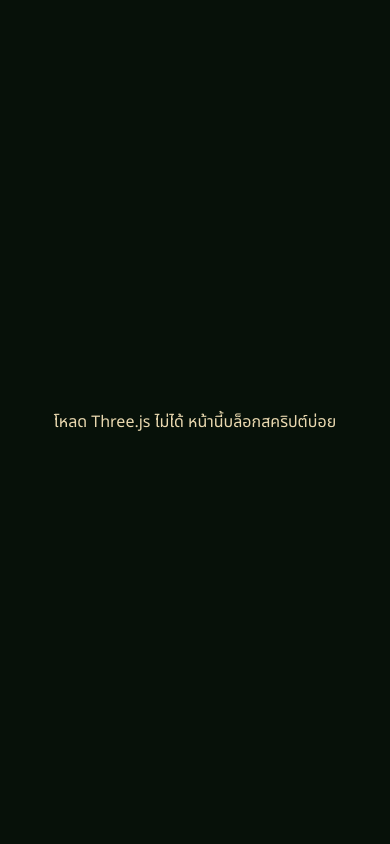
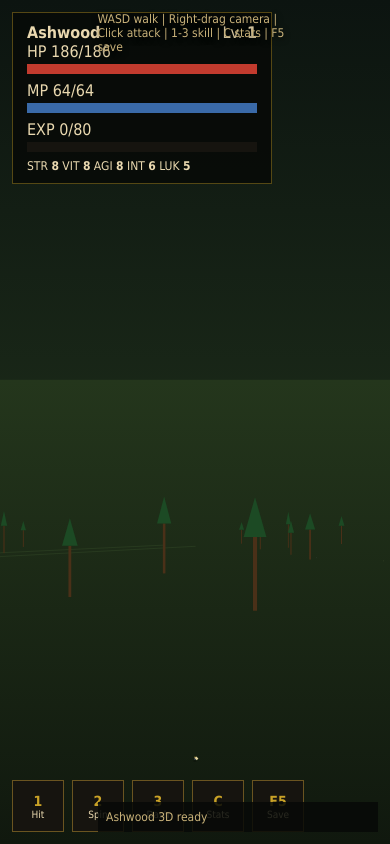
Before and after one commit to SupCsiteamGeng1/ashwood-forest, a plain HTML site: page index.html in a window 390 px wide. Drawn offline with nearby package versions, Linux system fonts and the light colour scheme.

Commit message:
Self-contained 3D scene, no external Three.js

```diff
--- a/index.html
+++ b/index.html
@@ -1,26 +1,24 @@
 <!DOCTYPE html>
 <html lang="th">
 <head>
-<meta charset="UTF-8" />
-<meta name="viewport" content="width=device-width, initial-scale=1.0" />
+<meta charset="UTF-8"/>
+<meta name="viewport" content="width=device-width, initial-scale=1.0"/>
 <title>Ashwood 3D</title>
 <style>
-@import url('https://fonts.googleapis.com/css2?family=Cinzel:wght@600&family=Noto+Sans+Thai:wght@400;600&display=swap');
 *{box-sizing:border-box;margin:0;padding:0}
-html,body{width:100%;height:100%;overflow:hidden;background:#071109;color:#ead9b0;font-family:'Noto Sans Thai',sans-serif;user-select:none}
-#fail{position:fixed;inset:0;display:none;align-items:center;justify-content:center;text-align:center;padding:24px;z-index:50;background:#071109}
-#hud{position:fixed;inset:0;pointer-events:none;z-index:5}
-.panel{pointer-events:auto;background:rgba(8,10,7,.82);border:1px solid rgba(201,162,39,.35);padding:10px 14px;margin:14px;min-width:250px}
-.name{font-family:Cinzel,serif;font-size:18px}
-.bar{height:10px;background:#16140f;margin:3px 0 6px}.bar i{display:block;height:100%}
+html,body{width:100%;height:100%;overflow:hidden;background:#071109;color:#ead9b0;font-family:Tahoma,sans-serif;user-select:none}
+canvas{display:block;width:100%;height:100%}
+#hud{position:fixed;inset:0;pointer-events:none}
+.panel{pointer-events:auto;background:rgba(8,10,7,.86);border:1px solid rgba(201,162,39,.4);padding:10px 14px;margin:12px;width:260px}
+.bar{height:10px;background:#16140f;margin:3px 0 7px}.bar i{display:block;height:100%}
 #hpFill{background:#c23b2e;width:100%}#mpFill{background:#3a6aa8;width:100%}#expFill{background:#d4a017;width:0}
-#hint{position:fixed;top:14px;left:50%;transform:translateX(-50%);font-size:12px;color:#c9b27a;z-index:5}
-#skills{position:fixed;left:14px;bottom:14px;display:flex;gap:8px;pointer-events:auto;z-index:5}
-.sk{width:54px;height:54px;background:#16140f;border:1px solid #6a5420;display:flex;flex-direction:column;align-items:center;justify-content:center;font-size:10px;cursor:pointer}
-.sk b{font-family:Cinzel,serif;color:#c9a227}
-#log{position:fixed;right:14px;bottom:14px;width:280px;max-height:110px;overflow:hidden;font-size:12px;background:rgba(8,10,7,.82);padding:8px;z-index:5}
+#hint{position:fixed;top:12px;left:50%;transform:translateX(-50%);font-size:12px;color:#c9b27a;text-shadow:0 2px 6px #000}
+#skills{position:fixed;left:12px;bottom:12px;display:flex;gap:8px;pointer-events:auto}
+.sk{width:52px;height:52px;background:#16140f;border:1px solid #6a5420;display:flex;flex-direction:column;align-items:center;justify-content:center;font-size:10px;cursor:pointer}
+.sk b{color:#c9a227;font-size:14px}
+#log{position:fixed;right:12px;bottom:12px;width:280px;max-height:110px;overflow:hidden;font-size:12px;background:rgba(8,10,7,.86);padding:8px}
 #log .gold{color:#f0c14a}#log .dmg{color:#ff6b5a}#log .sys{color:#c9b27a}
-#statModal,#deadModal{position:fixed;inset:0;display:none;align-items:center;justify-content:center;background:rgba(0,0,0,.55);pointer-events:auto;z-index:20}
+#statModal,#deadModal{position:fixed;inset:0;display:none;align-items:center;justify-content:center;background:rgba(0,0,0,.55);pointer-events:auto}
 #statModal.show,#deadModal.show{display:flex}
 .modal{width:380px;background:#12140f;border:1px solid #c9a227;padding:18px}
 .row{display:grid;grid-template-columns:60px 1fr 40px 32px;gap:8px;margin:8px 0;align-items:center}
@@ -29,14 +27,22 @@
 </style>
 </head>
 <body>
-<div id="fail">โหลดคลัง 3D ไม่ได้ หรือหน้าพรีวิวบล็อกสคริปต์<br>ลองเปิดไฟล์ forest-3d.html ในเครื่องแทน</div>
-<div id="hud"><div class="panel"><div style="display:flex;justify-content:space-between"><span class="name">Ashwood</span><span>Lv. <b id="lvl">1</b></span></div>
+<canvas id="cv"></canvas>
+<div id="hud"><div class="panel">
+<div style="display:flex;justify-content:space-between"><b>Ashwood</b><span>Lv. <b id="lvl">1</b></span></div>
 <div>HP <span id="hpTxt"></span><div class="bar"><i id="hpFill"></i></div></div>
 <div>MP <span id="mpTxt"></span><div class="bar"><i id="mpFill"></i></div></div>
 <div>EXP <span id="expTxt"></span><div class="bar"><i id="expFill"></i></div></div>
-<div style="font-size:12px">STR <b id="sStr">8</b> VIT <b id="sVit">8</b> AGI <b id="sAgi">8</b> INT <b id="sInt">6</b> LUK <b id="sLuk">5</b> <span id="ptsLabel"></span></div></div></div>
+<div style="font-size:12px">STR <b id="sStr">8</b> VIT <b id="sVit">8</b> AGI <b id="sAgi">8</b> INT <b id="sInt">6</b> LUK <b id="sLuk">5</b> <span id="ptsLabel"></span></div>
+</div></div>
 <div id="hint">WASD walk | Right-drag camera | Click attack | 1-3 skill | C stats | F5 save</div>
-<div id="skills"><div class="sk" data-sk="1"><b>1</b>Hit</div><div class="sk" data-sk="2"><b>2</b>Spin</div><div class="sk" data-sk="3"><b>3</b>Dash</div><div class="sk" id="btnC"><b>C</b>Stats</div><div class="sk" id="btnSave"><b>F5</b>Save</div></div>
+<div id="skills">
+<div class="sk" data-sk="1"><b>1</b>Hit</div>
+<div class="sk" data-sk="2"><b>2</b>Spin</div>
+<div class="sk" data-sk="3"><b>3</b>Dash</div>
+<div class="sk" id="btnC"><b>C</b>Stats</div>
+<div class="sk" id="btnSave"><b>F5</b>Save</div>
+</div>
 <div id="log"></div>
 <div id="statModal"><div class="modal"><h2>CHARACTER</h2><div>Points <b id="pts">0</b></div>
 <div class="row"><span>STR</span><span>ATK</span><b id="mStr">8</b><button data-st="str">+</button></div>
@@ -46,51 +52,39 @@
 <div class="row"><span>LUK</span><span>CRIT</span><b id="mLuk">5</b><button data-st="luk">+</button></div>
 <button class="btn" id="closeStat">Close</button></div></div>
 <div id="deadModal"><div class="modal" style="text-align:center"><h2>YOU DIED</h2><button class="btn" id="revive">Revive</button></div></div>
-<script src="https://cdnjs.cloudflare.com/ajax/libs/three.js/0.149.1/three.min.js"></script>
 <script>
-function boom(m){var f=document.getElementById('fail');f.style.display='flex';f.innerHTML=m;}
-if(typeof THREE==='undefined'){boom('โหลด Three.js ไม่ได้ หน้านี้บล็อกสคริปต์บ่อย');}
-else{
-const SAVE_KEY='ashwood-3d-save-v1';
+const cv=document.getElementById('cv'),ctx=cv.getContext('2d');
+function resize(){cv.width=innerWidth;cv.height=innerHeight;} addEventListener('resize',resize);resize();
 const logEl=document.getElementById('log');
-function log(msg,cls='sys'){const d=document.createElement('div');d.className=cls;d.textContent=msg;logEl.prepend(d);while(logEl.children.length>7)logEl.lastChild.remove();}
-const scene=new THREE.Scene();scene.background=new THREE.Color(0x1a2a18);
-const camera=new THREE.PerspectiveCamera(60,innerWidth/innerHeight,0.1,300);
-const renderer=new THREE.WebGLRenderer({antialias:true});renderer.setSize(innerWidth,innerHeight);renderer.setPixelRatio(Math.min(devicePixelRatio,2));document.body.prepend(renderer.domElement);
-scene.add(new THREE.AmbientLight(0xffffff,0.55));
-const sun=new THREE.DirectionalLight(0xffe6b0,1.15);sun.position.set(20,30,10);scene.add(sun);
-const ground=new THREE.Mesh(new THREE.PlaneGeometry(180,180),new THREE.MeshLambertMaterial({color:0x2a3d22}));ground.rotation.x=-Math.PI/2;scene.add(ground);
-function tree(x,z){const g=new THREE.Group();const t=new THREE.Mesh(new THREE.CylinderGeometry(.18,.28,1.6,6),new THREE.MeshLambertMaterial({color:0x5a3a1c}));t.position.y=.8;const l=new THREE.Mesh(new THREE.ConeGeometry(1.15,2.3,7),new THREE.MeshLambertMaterial({color:0x1f4a24}));l.position.y=2.2;g.add(t,l);g.position.set(x,0,z);scene.add(g);}
-for(let i=0;i<70;i++){const a=Math.random()*Math.PI*2,r=10+Math.random()*60;tree(Math.cos(a)*r,Math.sin(a)*r);}
-function makeChar(color,s=1){const g=new THREE.Group();const b=new THREE.Mesh(new THREE.CylinderGeometry(.28*s,.32*s,1.1*s,8),new THREE.MeshLambertMaterial({color}));b.position.y=.7*s;const h=new THREE.Mesh(new THREE.SphereGeometry(.22*s,10,8),new THREE.MeshLambertMaterial({color:0xc9a227}));h.position.y=1.35*s;g.add(b,h);return g;}
-const heroMesh=makeChar(0x3a4250);scene.add(heroMesh);
-const sword=new THREE.Mesh(new THREE.BoxGeometry(.08,.08,1.1),new THREE.MeshLambertMaterial({color:0xe8d7a0}));sword.position.set(.35,.85,.35);heroMesh.add(sword);
+function log(m,c='sys'){const d=document.createElement('div');d.className=c;d.textContent=m;logEl.prepend(d);while(logEl.children.length>7)logEl.lastChild.remove();}
+const SAVE_KEY='ashwood-soft3d-v1';
 const hero={x:0,z:0,yaw:0,lvl:1,exp:0,next:80,str:8,vit:8,agi:8,int:6,luk:5,pts:0,hp:0,maxHp:0,mp:0,maxMp:0,atkCd:0,dead:false};
-function recalc(){hero.maxHp=90+hero.vit*12+(hero.lvl-1)*8;hero.maxMp=28+hero.int*6;hero.hp=Math.min(hero.hp||hero.maxHp,hero.maxHp);hero.mp=Math.min(hero.mp||hero.maxMp,hero.maxMp);}recalc();hero.hp=hero.maxHp;hero.mp=hero.maxMp;
-const types=[{name:'Imp',color:0x8a3328,hp:38,exp:18,spd:2.2,dmg:[4,8],s:.7},{name:'Wolf',color:0x4a4a58,hp:62,exp:28,spd:3.1,dmg:[7,12],s:.85},{name:'Brute',color:0x4a5a30,hp:120,exp:48,spd:1.5,dmg:[12,20],s:1.25},{name:'Wraith',color:0x5a6a88,hp:80,exp:36,spd:2.6,dmg:[8,14],s:.9}];
+function recalc(){hero.maxHp=90+hero.vit*12+(hero.lvl-1)*8;hero.maxMp=28+hero.int*6;hero.hp=Math.min(hero.hp||hero.maxHp,hero.maxHp);hero.mp=Math.min(hero.mp||hero.maxMp,hero.maxMp);} recalc();hero.hp=hero.maxHp;hero.mp=hero.maxMp;
+let camYaw=0.7; const trees=[];
+for(let i=0;i<70;i++){const a=Math.random()*Math.PI*2,r=12+Math.random()*70;trees.push({x:Math.cos(a)*r,z:Math.sin(a)*r,h:3.2+Math.random()*1.8,s:0.8+Math.random()*0.5});}
+const types=[{name:'Imp',col:'#8a3328',hp:38,exp:18,spd:2.4,dmg:[4,8],s:0.7},{name:'Wolf',col:'#4a4a58',hp:62,exp:28,spd:3.2,dmg:[7,12],s:0.9},{name:'Brute',col:'#4a5a30',hp:120,exp:48,spd:1.6,dmg:[12,20],s:1.3},{name:'Wraith',col:'#5a6a88',hp:80,exp:36,spd:2.7,dmg:[8,14],s:1}];
 const enemies=[];
-function spawn(k,n,r0){for(let i=0;i<n;i++){const t=types[k],a=Math.random()*Math.PI*2,r=r0+Math.random()*12,mesh=makeChar(t.color,t.s);mesh.position.set(Math.cos(a)*r,0,Math.sin(a)*r);scene.add(mesh);enemies.push({mesh,name:t.name,hp:t.hp,maxHp:t.hp,exp:t.exp,spd:t.spd,dmg:t.dmg,alive:true,atkCd:0,wander:Math.random()*6});}}
-spawn(0,6,14);spawn(1,5,22);spawn(2,3,28);spawn(3,4,36);
+function spawn(k,n,r0){for(let i=0;i<n;i++){const t=types[k],a=Math.random()*Math.PI*2,r=r0+Math.random()*10;enemies.push({x:Math.cos(a)*r,z:Math.sin(a)*r,name:t.name,col:t.col,hp:t.hp,maxHp:t.hp,exp:t.exp,spd:t.spd,dmg:t.dmg,s:t.s,alive:true,atkCd:0,wander:Math.random()*6});}}
+spawn(0,6,16);spawn(1,5,24);spawn(2,3,32);spawn(3,4,40);
 const keys={};
 addEventListener('keydown',e=>{keys[e.key.toLowerCase()]=true;if(e.key==='c'||e.key==='C')toggleStats();if(e.key==='1')cast(1);if(e.key==='2')cast(2);if(e.key==='3')cast(3);if(e.key==='F5'){e.preventDefault();saveGame(true);}if(e.key==='F9'){e.preventDefault();loadGame(true);}});
 addEventListener('keyup',e=>keys[e.key.toLowerCase()]=false);
-let camYaw=.6,camPitch=.45,dragging=false;
-addEventListener('mousedown',e=>{if(e.button===2||e.button===1)dragging=true;if(e.button===0)swing();});
-addEventListener('mouseup',()=>dragging=false);
-addEventListener('mousemove',e=>{if(!dragging)return;camYaw-=e.movementX*0.005;camPitch=Math.max(.15,Math.min(1.1,camPitch+e.movementY*0.004));});
+let drag=false;
+addEventListener('mousedown',e=>{if(e.button===2||e.button===1)drag=true;if(e.button===0)swing();});
+addEventListener('mouseup',()=>drag=false);
+addEventListener('mousemove',e=>{if(drag)camYaw-=e.movementX*0.006;});
 addEventListener('contextmenu',e=>e.preventDefault());
-addEventListener('resize',()=>{camera.aspect=innerWidth/innerHeight;camera.updateProjectionMatrix();renderer.setSize(innerWidth,innerHeight);});
 const skills={1:{cd:0,max:.35,mp:0},2:{cd:0,max:4,mp:12},3:{cd:0,max:5,mp:16}};
 function atk(){const crit=Math.random()<(0.05+hero.luk*0.008);return {d:Math.round((10+hero.str*2.2+hero.lvl)*(crit?1.8:1)*(0.9+Math.random()*0.22)),crit};}
-function nearest(range){let best=null,bd=range;for(const en of enemies){if(!en.alive)continue;const d=Math.hypot(en.mesh.position.x-hero.x,en.mesh.position.z-hero.z);if(d<bd){bd=d;best=en;}}return best;}
-function deal(en,dmg,crit){en.hp-=dmg;log((crit?'CRIT ':'')+dmg+' -> '+en.name,crit?'gold':'dmg');if(en.hp<=0){en.alive=false;en.mesh.visible=false;hero.exp+=en.exp;log(en.name+' +'+en.exp+' EXP','gold');while(hero.exp>=hero.next)levelUp();setTimeout(()=>{en.alive=true;en.hp=en.maxHp;en.mesh.visible=true;},14000);}}
-function swing(){if(hero.dead||hero.atkCd>0)return;hero.atkCd=Math.max(.28,.5-hero.agi*0.01);const a=atk(),en=nearest(3.2);if(en)deal(en,a.d,a.crit);else log('miss','sys');}
-function whirl(){const a=atk();for(const en of enemies){if(!en.alive)continue;if(Math.hypot(en.mesh.position.x-hero.x,en.mesh.position.z-hero.z)<5)deal(en,Math.round(a.d*1.3),a.crit);}}
+function nearest(range){let best=null,bd=range;for(const en of enemies){if(!en.alive)continue;const d=Math.hypot(en.x-hero.x,en.z-hero.z);if(d<bd){bd=d;best=en;}}return best;}
+function deal(en,dmg,crit){en.hp-=dmg;log((crit?'CRIT ':'')+dmg+' -> '+en.name,crit?'gold':'dmg');if(en.hp<=0){en.alive=false;hero.exp+=en.exp;log(en.name+' +'+en.exp+' EXP','gold');while(hero.exp>=hero.next)levelUp();setTimeout(()=>{en.alive=true;en.hp=en.maxHp;},14000);}}
+function swing(){if(hero.dead||hero.atkCd>0)return;hero.atkCd=Math.max(.28,.5-hero.agi*0.01);const a=atk(),en=nearest(3.4);if(en)deal(en,a.d,a.crit);else log('miss','sys');}
+function whirl(){const a=atk();for(const en of enemies){if(!en.alive)continue;if(Math.hypot(en.x-hero.x,en.z-hero.z)<5.2)deal(en,Math.round(a.d*1.3),a.crit);}}
 function dash(){hero.x+=Math.sin(hero.yaw)*6;hero.z+=Math.cos(hero.yaw)*6;const a=atk(),en=nearest(4);if(en)deal(en,Math.round(a.d*1.55),a.crit);}
 function cast(id){if(hero.dead)return;const s=skills[id];if(!s||s.cd>0)return;if(hero.mp<s.mp){log('no MP','sys');return;}hero.mp-=s.mp;s.cd=s.max;if(id===1)swing();if(id===2)whirl();if(id===3)dash();}
 function levelUp(){hero.exp-=hero.next;hero.lvl++;hero.next=Math.round(70*Math.pow(1.22,hero.lvl-1));hero.pts+=5;recalc();hero.hp=hero.maxHp;hero.mp=hero.maxMp;log('LEVEL UP '+hero.lvl,'gold');document.getElementById('statModal').classList.add('show');refreshStats();}
-function saveGame(m){try{localStorage.setItem(SAVE_KEY,JSON.stringify({hero:{x:hero.x,z:hero.z,lvl:hero.lvl,exp:hero.exp,next:hero.next,str:hero.str,vit:hero.vit,agi:hero.agi,int:hero.int,luk:hero.luk,pts:hero.pts,hp:hero.hp,mp:hero.mp}}));if(m)log('saved','gold');}catch(e){}}
-function loadGame(m){try{const raw=localStorage.getItem(SAVE_KEY);if(!raw){if(m)log('no save','sys');return;}Object.assign(hero,JSON.parse(raw).hero);recalc();hero.dead=false;if(m)log('loaded Lv.'+hero.lvl,'gold');}catch(e){}}
+function saveGame(m){try{localStorage.setItem(SAVE_KEY,JSON.stringify(hero));if(m)log('saved','gold');}catch(e){}}
+function loadGame(m){try{const raw=localStorage.getItem(SAVE_KEY);if(!raw){if(m)log('no save','sys');return;}Object.assign(hero,JSON.parse(raw));recalc();hero.dead=false;if(m)log('loaded Lv.'+hero.lvl,'gold');}catch(e){}}
 loadGame(false);setInterval(()=>{if(!hero.dead)saveGame(false);},10000);
 document.getElementById('revive').onclick=()=>{hero.dead=false;hero.x=0;hero.z=0;hero.hp=hero.maxHp*.6;document.getElementById('deadModal').classList.remove('show');};
 function toggleStats(){document.getElementById('statModal').classList.toggle('show');refreshStats();}
@@ -98,36 +92,18 @@
 document.getElementById('closeStat').onclick=()=>document.getElementById('statModal').classList.remove('show');
 document.querySelectorAll('.row button').forEach(b=>b.onclick=()=>{if(hero.pts<=0)return;hero[b.dataset.st]++;hero.pts--;recalc();refreshStats();});
 document.querySelectorAll('.sk').forEach(el=>el.onclick=()=>{if(el.id==='btnSave')saveGame(true);else if(el.id==='btnC')toggleStats();else cast(+el.dataset.sk);});
-log('3D scene on','sys');
-const clock=new THREE.Clock();
-function tick(){
-const dt=Math.min(.05,clock.getDelta());requestAnimationFrame(tick);
-if(!hero.dead){
-hero.atkCd=Math.max(0,hero.atkCd-dt);for(const k of Object.keys(skills))skills[k].cd=Math.max(0,skills[k].cd-dt);
-let mx=0,mz=0;if(keys.w)mz+=1;if(keys.s)mz-=1;if(keys.a)mx-=1;if(keys.d)mx+=1;
-const spd=6+hero.agi*.12,fy=camYaw;
-if(mx||mz){const l=Math.hypot(mx,mz)||1;mx/=l;mz/=l;hero.x+=(Math.sin(fy)*mz+Math.cos(fy)*mx)*spd*dt;hero.z+=(Math.cos(fy)*mz-Math.sin(fy)*mx)*spd*dt;hero.yaw=Math.atan2(Math.sin(fy)*mz+Math.cos(fy)*mx,Math.cos(fy)*mz-Math.sin(fy)*mx);}
-hero.x=Math.max(-80,Math.min(80,hero.x));hero.z=Math.max(-80,Math.min(80,hero.z));
-hero.hp=Math.min(hero.maxHp,hero.hp+dt*(1.1+hero.vit*.08));hero.mp=Math.min(hero.maxMp,hero.mp+dt*(1.3+hero.int*.1));
-for(const en of enemies){if(!en.alive)continue;en.atkCd=Math.max(0,en.atkCd-dt);const dx=hero.x-en.mesh.position.x,dz=hero.z-en.mesh.position.z,d=Math.hypot(dx,dz);
-if(d<18){if(d>2.1){en.mesh.position.x+=dx/d*en.spd*dt;en.mesh.position.z+=dz/d*en.spd*dt;}else if(en.atkCd<=0){const dmg=en.dmg[0]+Math.floor(Math.random()*(en.dmg[1]-en.dmg[0]+1));hero.hp-=dmg;en.atkCd=1.2;log(en.name+' hit '+dmg,'dmg');if(hero.hp<=0){hero.dead=true;hero.hp=0;document.getElementById('deadModal').classList.add('show');}}}
-else{en.wander+=dt;en.mesh.position.x+=Math.cos(en.wander)*.6*dt;en.mesh.position.z+=Math.sin(en.wander*.7)*.6*dt;}}
+log('Ashwood 3D ready','sys');
+function project(x,y,z){const dx=x-hero.x,dz=z-hero.z;const c=Math.cos(-camYaw),s=Math.sin(-camYaw);const rx=dx*c-dz*s,rz=dx*s+dz*c;const camY=3.2,depth=rz+7;if(depth<0.4)return null;const f=520/depth;return {x:cv.width/2+rx*f,y:cv.height*0.62-(y-camY)*f,s:f,depth};}
+function drawGround(){const g=ctx.createLinearGradient(0,cv.height*0.45,0,cv.height);g.addColorStop(0,'#24361c');g.addColorStop(1,'#10180e');ctx.fillStyle=g;ctx.fillRect(0,cv.height*0.45,cv.width,cv.height*0.55);ctx.strokeStyle='rgba(90,120,70,.18)';ctx.lineWidth=1;for(let i=-8;i<=8;i++){const a=project(hero.x+i*6,0,hero.z-40),b=project(hero.x+i*6,0,hero.z+50);if(a&&b){ctx.beginPath();ctx.moveTo(a.x,a.y);ctx.lineTo(b.x,b.y);ctx.stroke();}}}
+function drawSky(){const g=ctx.createLinearGradient(0,0,0,cv.height*0.5);g.addColorStop(0,'#0c1410');g.addColorStop(1,'#1a2818');ctx.fillStyle=g;ctx.fillRect(0,0,cv.width,cv.height);}
+function drawTree(t){const base=project(t.x,0,t.z);if(!base)return;const top=project(t.x,t.h,t.z);if(!top)return;const w=0.35*t.s*base.s;ctx.fillStyle='#4a3018';ctx.fillRect(base.x-w*0.18,top.y+(base.y-top.y)*0.35,w*0.36,base.y-(top.y+(base.y-top.y)*0.35));ctx.fillStyle='#1c4a24';ctx.beginPath();ctx.moveTo(base.x,top.y);ctx.lineTo(base.x+w,base.y*0.35+top.y*0.65);ctx.lineTo(base.x-w,base.y*0.35+top.y*0.65);ctx.closePath();ctx.fill();}
+function drawActor(x,z,col,s,isHero){const p=project(x,0,z);if(!p)return;const h=1.5*s*p.s*0.035,w=0.7*s*p.s*0.035;ctx.fillStyle='rgba(0,0,0,.3)';ctx.beginPath();ctx.ellipse(p.x,p.y,w,w*0.35,0,0,Math.PI*2);ctx.fill();ctx.fillStyle=col;ctx.fillRect(p.x-w*0.45,p.y-h,w*0.9,h*0.75);ctx.fillStyle=isHero?'#c9a227':'#d8c48a';ctx.beginPath();ctx.arc(p.x,p.y-h,w*0.38,0,Math.PI*2);ctx.fill();if(isHero){ctx.strokeStyle='#e8d7a0';ctx.lineWidth=3;ctx.beginPath();ctx.moveTo(p.x+w*0.4,p.y-h*0.5);ctx.lineTo(p.x+w*1.3,p.y-h*0.9);ctx.stroke();}}
+let last=performance.now();
+function tick(now){const dt=Math.min(0.05,(now-last)/1000);last=now;requestAnimationFrame(tick);
+if(!hero.dead){hero.atkCd=Math.max(0,hero.atkCd-dt);for(const k of Object.keys(skills))skills[k].cd=Math.max(0,skills[k].cd-dt);let mx=0,mz=0;if(keys.w)mz+=1;if(keys.s)mz-=1;if(keys.a)mx-=1;if(keys.d)mx+=1;const spd=7+hero.agi*0.12;if(mx||mz){const l=Math.hypot(mx,mz)||1;mx/=l;mz/=l;hero.x+=(Math.sin(camYaw)*mz+Math.cos(camYaw)*mx)*spd*dt;hero.z+=(Math.cos(camYaw)*mz-Math.sin(camYaw)*mx)*spd*dt;hero.yaw=camYaw;}hero.x=Math.max(-80,Math.min(80,hero.x));hero.z=Math.max(-80,Math.min(80,hero.z));hero.hp=Math.min(hero.maxHp,hero.hp+dt*(1.1+hero.vit*0.08));hero.mp=Math.min(hero.maxMp,hero.mp+dt*(1.3+hero.int*0.1));for(const en of enemies){if(!en.alive)continue;en.atkCd=Math.max(0,en.atkCd-dt);const dx=hero.x-en.x,dz=hero.z-en.z,d=Math.hypot(dx,dz);if(d<16){if(d>2.2){en.x+=dx/d*en.spd*dt;en.z+=dz/d*en.spd*dt;}else if(en.atkCd<=0){const dmg=en.dmg[0]+Math.floor(Math.random()*(en.dmg[1]-en.dmg[0]+1));hero.hp-=dmg;en.atkCd=1.2;log(en.name+' hit '+dmg,'dmg');if(hero.hp<=0){hero.dead=true;hero.hp=0;document.getElementById('deadModal').classList.add('show');}}}else{en.wander+=dt;en.x+=Math.cos(en.wander)*0.7*dt;en.z+=Math.sin(en.wander*0.7)*0.7*dt;}}}
+drawSky();drawGround();const objs=[];for(const t of trees){const p=project(t.x,0,t.z);if(p)objs.push({d:p.depth,k:'t',t});}for(const en of enemies){if(!en.alive)continue;const p=project(en.x,0,en.z);if(p)objs.push({d:p.depth,k:'e',en});}const hp=project(hero.x,0,hero.z);if(hp)objs.push({d:hp.depth,k:'h'});objs.sort((a,b)=>b.d-a.d);for(const o of objs){if(o.k==='t')drawTree(o.t);else if(o.k==='e')drawActor(o.en.x,o.en.z,o.en.col,o.en.s,false);else drawActor(hero.x,hero.z,'#3a4250',1,true);}
+document.getElementById('lvl').textContent=hero.lvl;document.getElementById('hpTxt').textContent=Math.floor(hero.hp)+'/'+hero.maxHp;document.getElementById('mpTxt').textContent=Math.floor(hero.mp)+'/'+hero.maxMp;document.getElementById('expTxt').textContent=Math.floor(hero.exp)+'/'+hero.next;document.getElementById('hpFill').style.width=(100*hero.hp/hero.maxHp)+'%';document.getElementById('mpFill').style.width=(100*hero.mp/hero.maxMp)+'%';document.getElementById('expFill').style.width=(100*hero.exp/hero.next)+'%';document.getElementById('sStr').textContent=hero.str;document.getElementById('sVit').textContent=hero.vit;document.getElementById('sAgi').textContent=hero.agi;document.getElementById('sInt').textContent=hero.int;document.getElementById('sLuk').textContent=hero.luk;document.getElementById('ptsLabel').textContent=hero.pts?('+'+hero.pts):'';
 }
-heroMesh.position.set(hero.x,0,hero.z);heroMesh.rotation.y=hero.yaw;
-camera.position.set(hero.x+Math.sin(camYaw)*8,4.5,hero.z+Math.cos(camYaw)*8);
-camera.lookAt(hero.x,1.1,hero.z);
-document.getElementById('lvl').textContent=hero.lvl;
-document.getElementById('hpTxt').textContent=Math.floor(hero.hp)+'/'+hero.maxHp;
-document.getElementById('mpTxt').textContent=Math.floor(hero.mp)+'/'+hero.maxMp;
-document.getElementById('expTxt').textContent=Math.floor(hero.exp)+'/'+hero.next;
-document.getElementById('hpFill').style.width=(100*hero.hp/hero.maxHp)+'%';
-document.getElementById('mpFill').style.width=(100*hero.mp/hero.maxMp)+'%';
-document.getElementById('expFill').style.width=(100*hero.exp/hero.next)+'%';
-document.getElementById('sStr').textContent=hero.str;document.getElementById('sVit').textContent=hero.vit;document.getElementById('sAgi').textContent=hero.agi;document.getElementById('sInt').textContent=hero.int;document.getElementById('sLuk').textContent=hero.luk;
-document.getElementById('ptsLabel').textContent=hero.pts?('+'+hero.pts):'';
-renderer.render(scene,camera);
-}
-tick();
-}
+requestAnimationFrame(tick);
 </script>
 </body></html>
```
